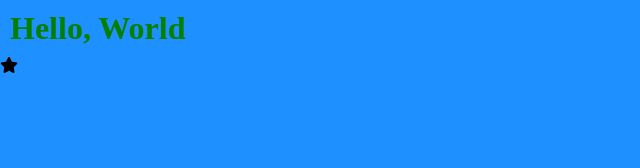
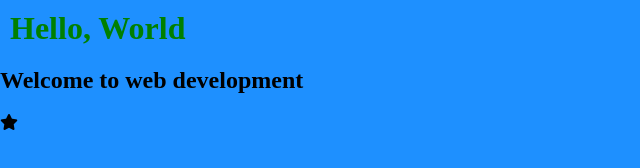
Before and after one commit to deepanm87/podcast-player-app, a plain HTML site: page index.html in a window 1280 px wide. Shown: the whole page, without its empty margins (0-640 px from the left). Drawn offline with Linux system fonts and the light colour scheme.

Commit message:
added h2 tag

```diff
--- a/index.html
+++ b/index.html
@@ -11,6 +11,7 @@
 </head>
 <body>
     <h1 class="test">Hello, World</h1>
+    <h2>Welcome to web development</h2>
     <i class="fa fa-star"></i>
     <script src="script.js"></script>
 </body>
```
